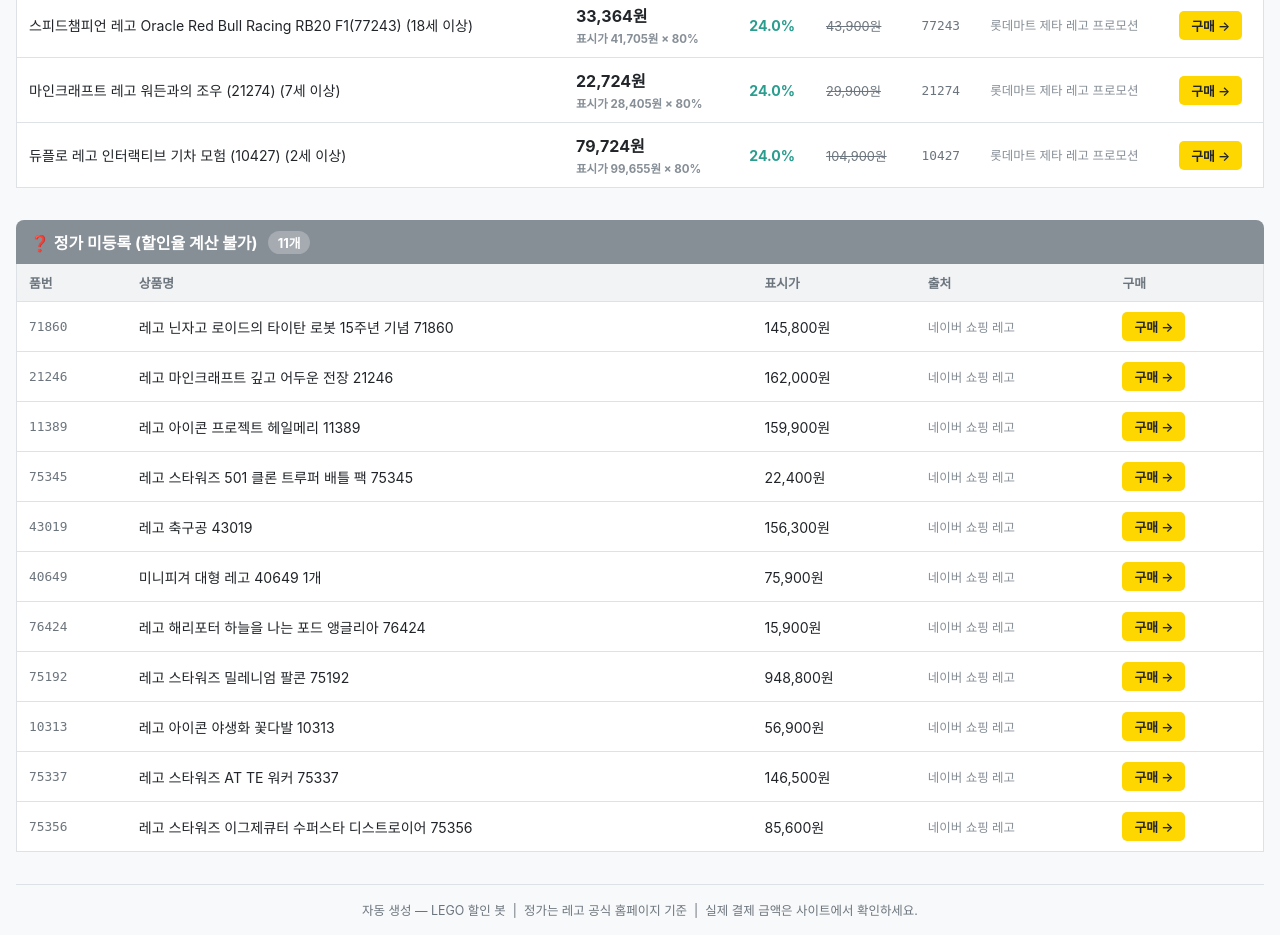
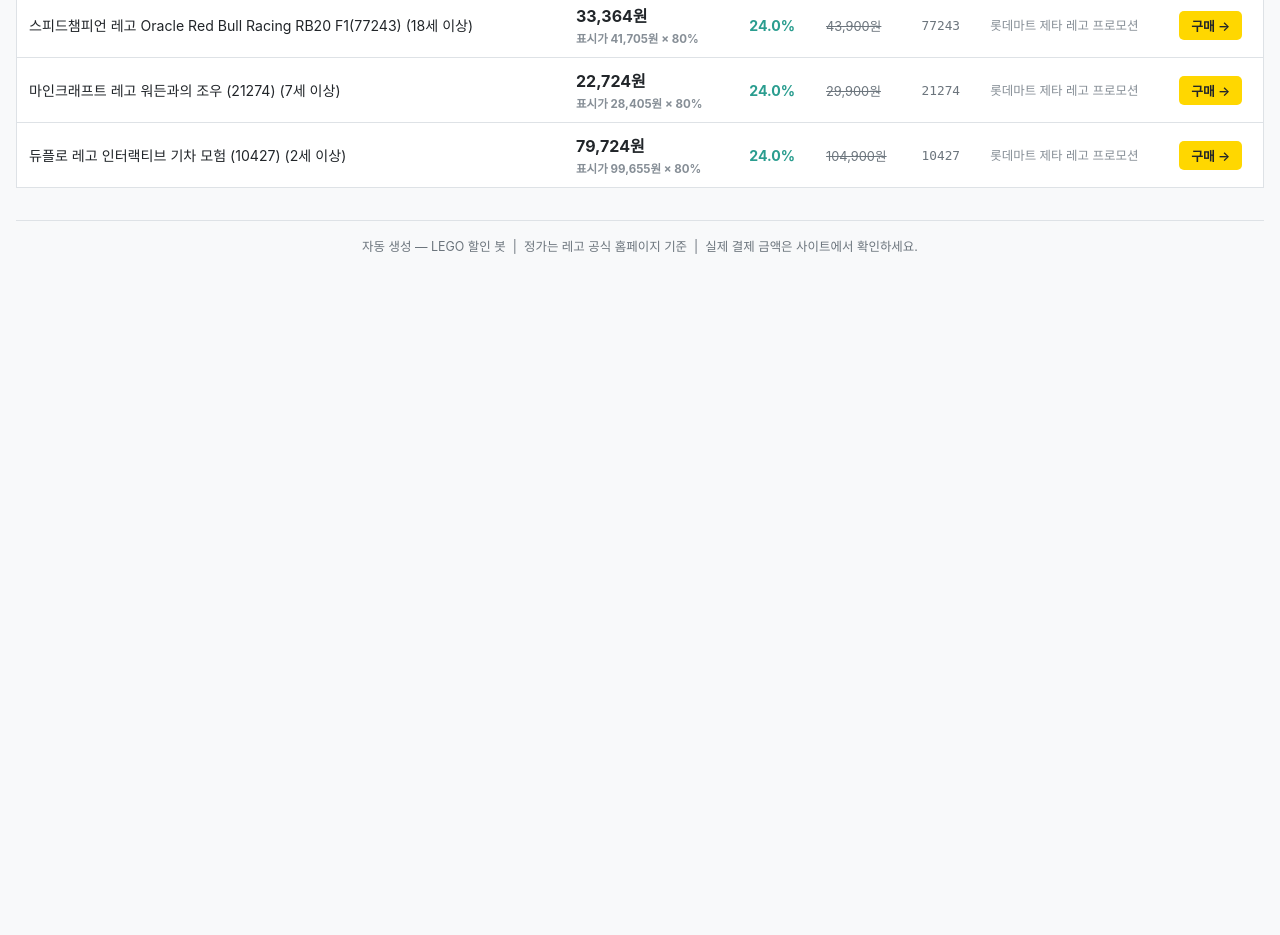
Before and after one commit to frozeneye-dev/lego-deals, a Flask app: page /output/today in a window 1280 px wide. Shown: the part 3600-4535 px from the top of the page. After the commit the page ends 3854 px from the top, so only its background shows below. Run offline with Flask 3, Linux system fonts and the light colour scheme.

Commit message:
feat: 네이버 표시가를 공식 정가로 자동 등록

```diff
--- a/app/scraper/parsers/naver_shopping.py
+++ b/app/scraper/parsers/naver_shopping.py
@@ -106,6 +106,7 @@ class NaverShoppingParser(BaseParser):
                 product_url=raw.get("link", ""),
                 source_name=source_name,
                 source_url=url,
+                original_price=listed_price,  # 할인 표시 없으면 표시가 = 공식 정가
             ))
 
         log.info("[Naver] 파싱 완료: %d개 (품번 없어 제외: %d개)", len(items), skipped)
--- a/docs/2026-06-07.html
+++ b/docs/2026-06-07.html
@@ -75,7 +75,7 @@
   <p>
     기준일: 2026-06-07 &nbsp;|&nbsp;
     레고 공식 정가 대비 최종 할인가 기준 &nbsp;|&nbsp;
-    총 61개 상품
+    총 50개 상품
   </p>
 </header>
 
@@ -93,7 +93,7 @@
     <div class="stat-label">20%대</div>
   </div>
   <div class="stat">
-    <div class="stat-num" style="color:#868e96">11</div>
+    <div class="stat-num" style="color:#868e96">0</div>
     <div class="stat-label">정가 미등록</div>
   </div>
 </div>
@@ -1432,115 +1432,6 @@
 </div>
 
 
-<div class="cat">
-  <div class="cat-header cat-none">
-    ❓ 정가 미등록 (할인율 계산 불가)
-    <span class="badge">11개</span>
-  </div>
-  <table>
-    <thead>
-      <tr>
-        <th>품번</th>
-        <th>상품명</th>
-        <th>표시가</th>
-        <th>출처</th>
-        <th>구매</th>
-      </tr>
-    </thead>
-    <tbody>
-
-      <tr>
-        <td class="item-no">71860</td>
-        <td>레고 닌자고 로이드의 타이탄 로봇 15주년 기념 71860</td>
-        <td>145,800원</td>
-        <td style="font-size:.78rem;color:#868e96">네이버 쇼핑 레고</td>
-        <td><a class="buy-btn" href="https://search.shopping.naver.com/catalog/59139305625" target="_blank">구매 →</a></td>
-      </tr>
-
-      <tr>
-        <td class="item-no">21246</td>
-        <td>레고 마인크래프트 깊고 어두운 전장 21246</td>
-        <td>162,000원</td>
-        <td style="font-size:.78rem;color:#868e96">네이버 쇼핑 레고</td>
-        <td><a class="buy-btn" href="https://search.shopping.naver.com/catalog/36951526620" target="_blank">구매 →</a></td>
-      </tr>
-
-      <tr>
-        <td class="item-no">11389</td>
-        <td>레고 아이콘 프로젝트 헤일메리 11389</td>
-        <td>159,900원</td>
-        <td style="font-size:.78rem;color:#868e96">네이버 쇼핑 레고</td>
-        <td><a class="buy-btn" href="https://search.shopping.naver.com/catalog/59276635341" target="_blank">구매 →</a></td>
-      </tr>
-
-      <tr>
-        <td class="item-no">75345</td>
-        <td>레고 스타워즈 501 클론 트루퍼 배틀 팩 75345</td>
-        <td>22,400원</td>
-        <td style="font-size:.78rem;color:#868e96">네이버 쇼핑 레고</td>
-        <td><a class="buy-btn" href="https://search.shopping.naver.com/catalog/36951847620" target="_blank">구매 →</a></td>
-      </tr>
-
-      <tr>
-        <td class="item-no">43019</td>
-        <td>레고 축구공 43019</td>
-        <td>156,300원</td>
-        <td style="font-size:.78rem;color:#868e96">네이버 쇼핑 레고</td>
-        <td><a class="buy-btn" href="https://search.shopping.naver.com/catalog/59139907576" target="_blank">구매 →</a></td>
-      </tr>
-
-      <tr>
-        <td class="item-no">40649</td>
-        <td>미니피겨 대형 레고 40649 1개</td>
-        <td>75,900원</td>
-        <td style="font-size:.78rem;color:#868e96">네이버 쇼핑 레고</td>
-        <td><a class="buy-btn" href="https://search.shopping.naver.com/catalog/59603549036" target="_blank">구매 →</a></td>
-      </tr>
-
-      <tr>
-        <td class="item-no">76424</td>
-        <td>레고 해리포터 하늘을 나는 포드 앵글리아 76424</td>
-        <td>15,900원</td>
-        <td style="font-size:.78rem;color:#868e96">네이버 쇼핑 레고</td>
-        <td><a class="buy-btn" href="https://search.shopping.naver.com/catalog/46168728619" target="_blank">구매 →</a></td>
-      </tr>
-
-      <tr>
-        <td class="item-no">75192</td>
-        <td>레고 스타워즈 밀레니엄 팔콘 75192</td>
-        <td>948,800원</td>
-        <td style="font-size:.78rem;color:#868e96">네이버 쇼핑 레고</td>
-        <td><a class="buy-btn" href="https://search.shopping.naver.com/catalog/12771821390" target="_blank">구매 →</a></td>
-      </tr>
-
-      <tr>
-        <td class="item-no">10313</td>
-        <td>레고 아이콘 야생화 꽃다발 10313</td>
-        <td>56,900원</td>
-        <td style="font-size:.78rem;color:#868e96">네이버 쇼핑 레고</td>
-        <td><a class="buy-btn" href="https://search.shopping.naver.com/catalog/37612125618" target="_blank">구매 →</a></td>
-      </tr>
-
-      <tr>
-        <td class="item-no">75337</td>
-        <td>레고 스타워즈 AT TE 워커 75337</td>
-        <td>146,500원</td>
-        <td style="font-size:.78rem;color:#868e96">네이버 쇼핑 레고</td>
-        <td><a class="buy-btn" href="https://search.shopping.naver.com/catalog/33862842623" target="_blank">구매 →</a></td>
-      </tr>
-
-      <tr>
-        <td class="item-no">75356</td>
-        <td>레고 스타워즈 이그제큐터 수퍼스타 디스트로이어 75356</td>
-        <td>85,600원</td>
-        <td style="font-size:.78rem;color:#868e96">네이버 쇼핑 레고</td>
-        <td><a class="buy-btn" href="https://search.shopping.naver.com/catalog/44495710618" target="_blank">구매 →</a></td>
-      </tr>
-
-    </tbody>
-  </table>
-</div>
-
 
 <footer>
   자동 생성 — LEGO 할인 봇 &nbsp;|&nbsp; 정가는 레고 공식 홈페이지 기준 &nbsp;|&nbsp;
--- a/templates/admin/prices.html
+++ b/templates/admin/prices.html
@@ -75,6 +75,8 @@
           {% set src = info.source or '수동 입력' %}
           {% if '취소선 정가' in src %}
             <span style="color:#155724">✓ {{ src }}</span>
+          {% elif '표시가' in src %}
+            <span style="color:#0d6efd">N {{ src }}</span>
           {% elif 'brickset' in src %}
             <span style="color:#0c5460">🌐 {{ src }}</span>
           {% else %}
```
Also changed, not shown: app/scraper/coordinator.py (+7 -3 lines), config/prices.json (+77 -0 lines), docs/index.html (+2 -111 lines).
